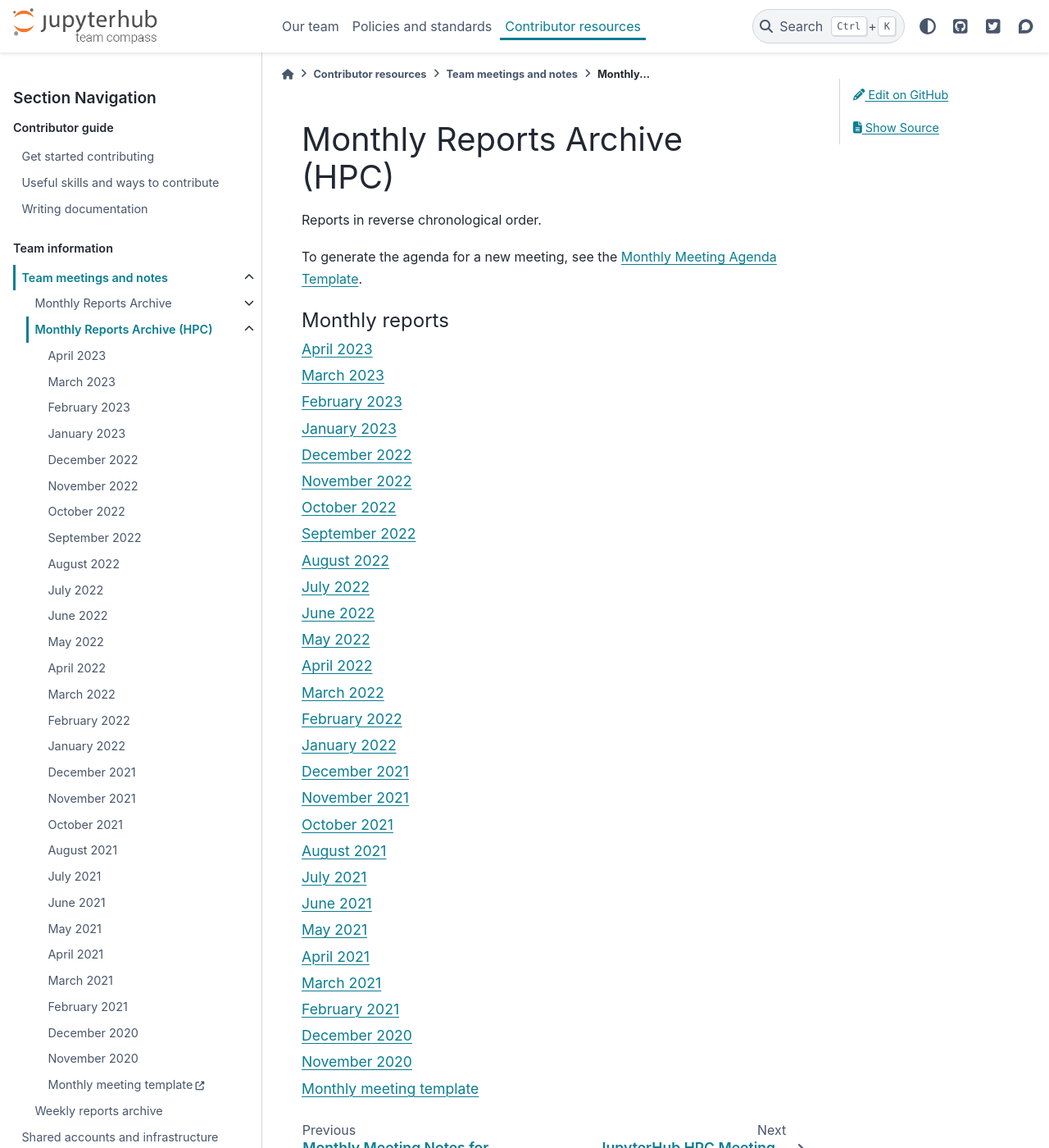
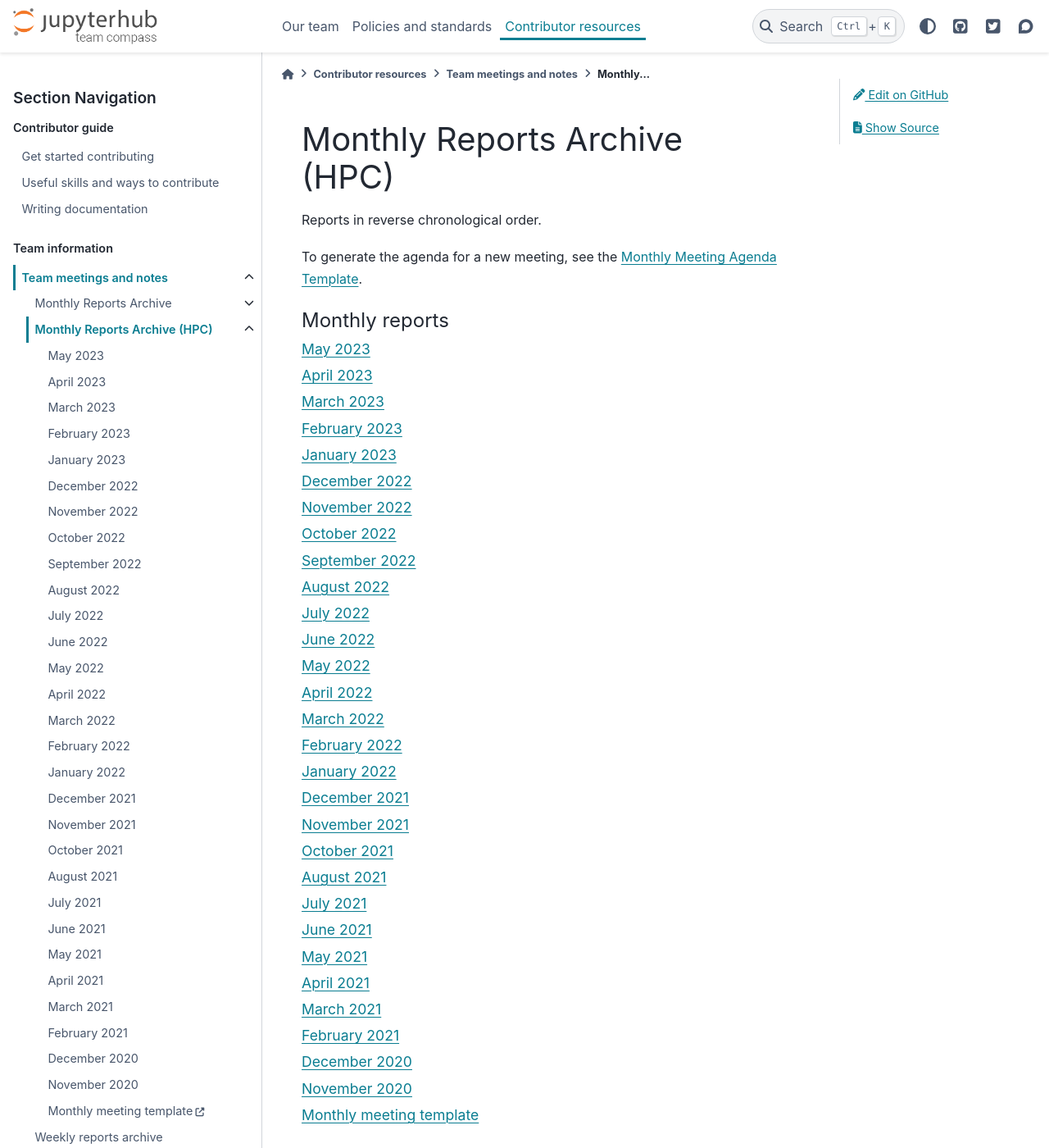
Before and after one commit to jupyterhub/team-compass, a Sphinx documentation site: the page built from docs/meetings/hpc/index.md, in a window 1280 px wide and 1400 px high. Shown: the whole window at 82% size. Built offline with Sphinx 7.4.7 and the PyData theme 0.15.4, drawn with Linux system fonts in a browser that asks for light colours; the version number could not be read and is left out; some of the changed text lies outside the part shown.

Commit message:
Add May 2023 link

```diff
--- a/docs/meetings/hpc/index.md
+++ b/docs/meetings/hpc/index.md
@@ -10,6 +10,7 @@
 :caption: Monthly reports
 :maxdepth: 1
 
+May 2023 <2023-05-03.md>
 April 2023 <2023-04-05.md>
 March 2023 <2023-03-01.md>
 February 2023 <2023-02-01.md>
```
